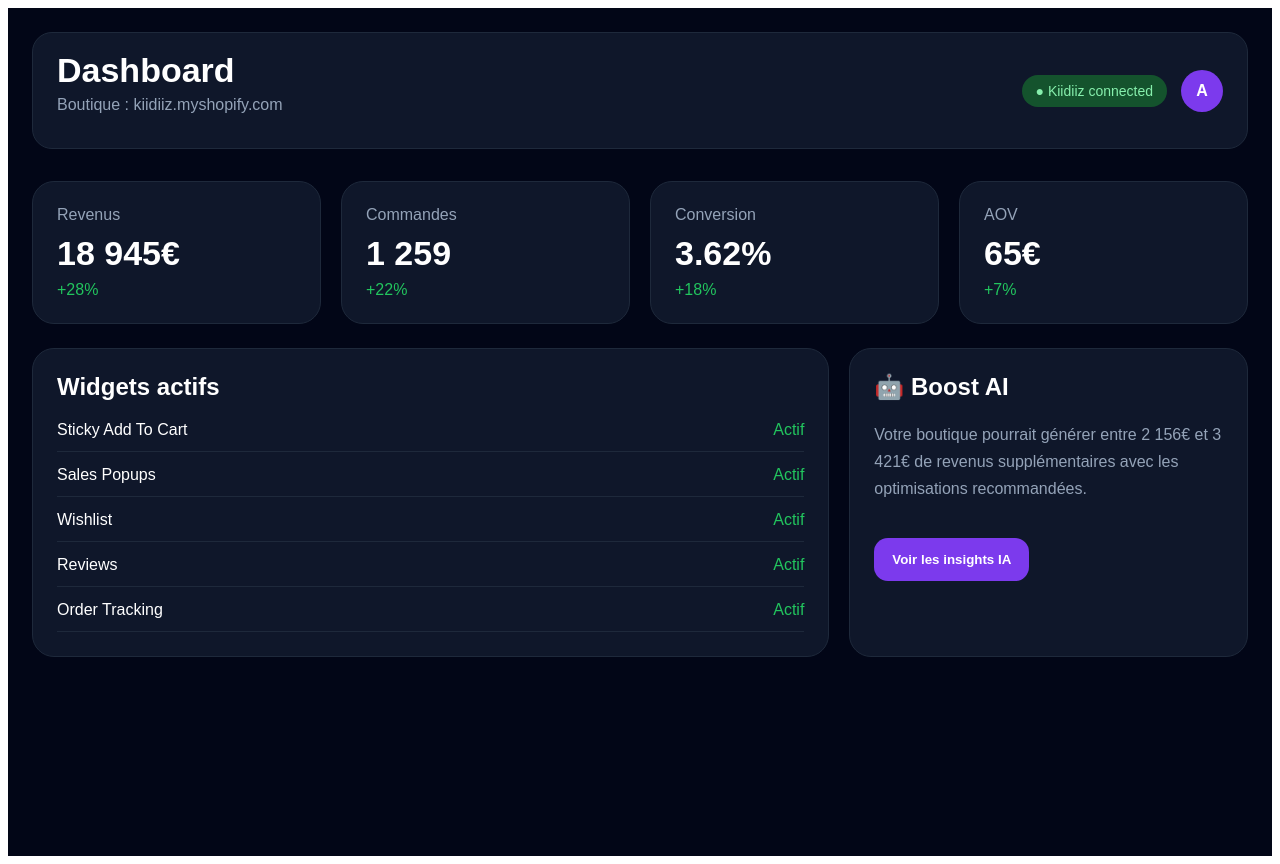
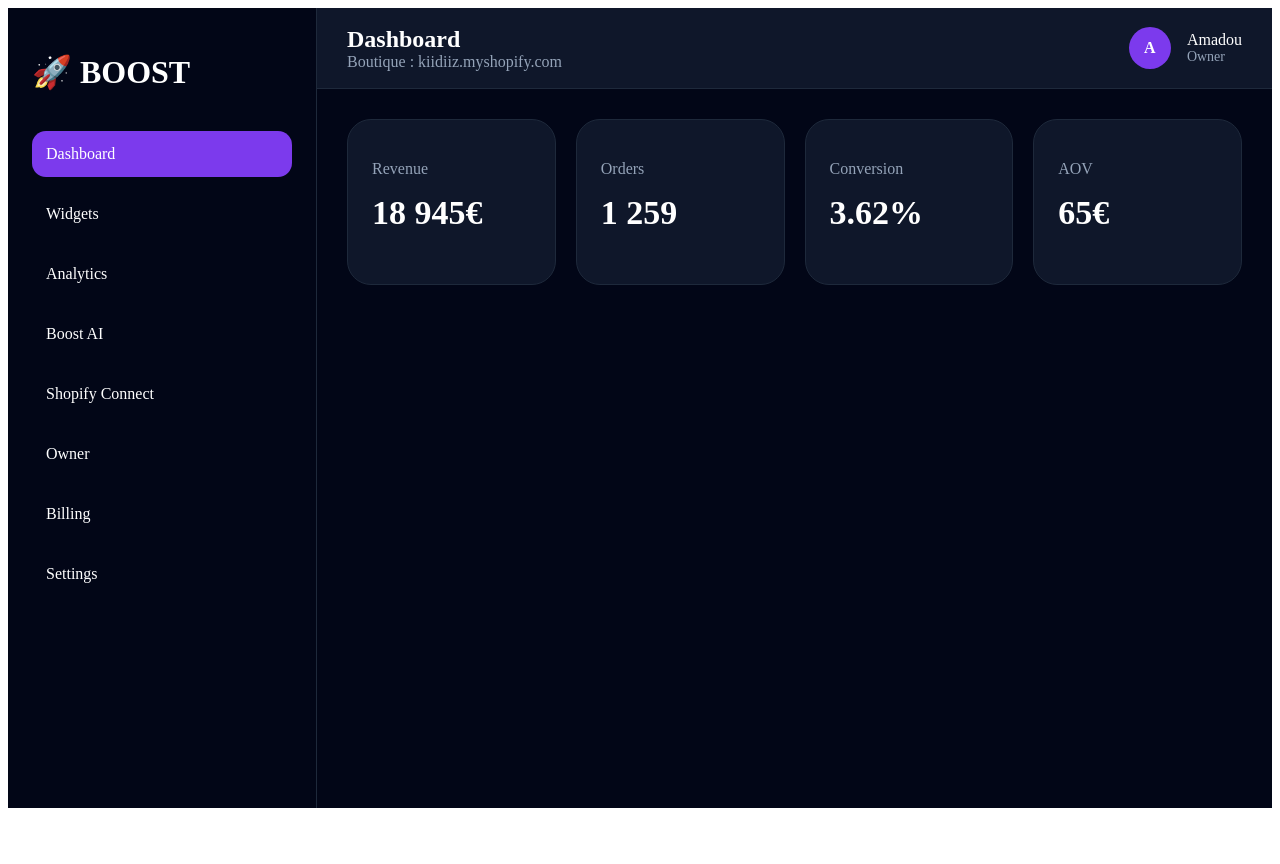
Before and after one commit to Amba91/Boost-App, a Next.js app: page /dashboard in a window 1280 px wide. After the commit the page ends 816 px from the top, so only its background shows below. Built offline with nearby package versions, Linux system fonts and the light colour scheme.

Commit message:
SaaS premium dashboard UI

```diff
--- /dev/null
+++ b/app/components/Sidebar.tsx
@@ -0,0 +1,58 @@
+const items = [
+  "Dashboard",
+  "Widgets",
+  "Analytics",
+  "Boost AI",
+  "Shopify Connect",
+  "Owner",
+  "Billing",
+  "Settings",
+]
+
+export default function Sidebar() {
+  return (
+    <div
+      style={{
+        width: "260px",
+        background: "#020617",
+        borderRight: "1px solid #1e293b",
+        padding: "24px",
+      }}
+    >
+      <h1
+        style={{
+          color: "white",
+          marginBottom: "40px",
+        }}
+      >
+        🚀 BOOST
+      </h1>
+
+      <div
+        style={{
+          display: "flex",
+          flexDirection: "column",
+          gap: "14px",
+        }}
+      >
+        {items.map((item) => (
+          <div
+            key={item}
+            style={{
+              padding: "14px",
+              borderRadius: "14px",
+              background:
+                item === "Dashboard"
+                  ? "#7c3aed"
+                  : "transparent",
+              color: "white",
+              cursor: "pointer",
+            }}
+          >
+            {item}
+          </div>
+        ))}
+      </div>
+    </div>
+  )
+}
--- /dev/null
+++ b/app/components/Topbar.tsx
@@ -0,0 +1,53 @@
+export default function Topbar() {
+  return (
+    <div
+      style={{
+        height: "80px",
+        background: "#0f172a",
+        borderBottom: "1px solid #1e293b",
+        display: "flex",
+        alignItems: "center",
+        justifyContent: "space-between",
+        padding: "0 30px",
+      }}
+    >
+      <div>
+        <h2 style={{ margin: 0, color: "white" }}>Dashboard</h2>
+        <p style={{ margin: 0, color: "#94a3b8" }}>
+          Boutique : kiidiiz.myshopify.com
+        </p>
+      </div>
+
+      <div
+        style={{
+          display: "flex",
+          alignItems: "center",
+          gap: "16px",
+        }}
+      >
+        <div
+          style={{
+            width: "42px",
+            height: "42px",
+            borderRadius: "999px",
+            background: "#7c3aed",
+            display: "flex",
+            alignItems: "center",
+            justifyContent: "center",
+            color: "white",
+            fontWeight: "bold",
+          }}
+        >
+          A
+        </div>
+
+        <div>
+          <div style={{ color: "white" }}>Amadou</div>
+          <div style={{ color: "#94a3b8", fontSize: "14px" }}>
+            Owner
+          </div>
+        </div>
+      </div>
+    </div>
+  )
+}
--- a/app/dashboard/page.tsx
+++ b/app/dashboard/page.tsx
@@ -1,206 +1,57 @@
+import Sidebar from "../components/Sidebar"
+import Topbar from "../components/Topbar"
+
 export default function DashboardPage() {
-  const widgets = [
-    "Sticky Add To Cart",
-    "Sales Popups",
-    "Wishlist",
-    "Reviews",
-    "Order Tracking",
-  ]
-
   return (
     <main
       style={{
         minHeight: "100vh",
+        display: "flex",
         background: "#020617",
-        color: "white",
-        fontFamily: "Arial, sans-serif",
-        padding: "24px",
       }}
     >
-      {/* TOPBAR */}
+      <Sidebar />
 
-      <div
-        style={{
-          display: "flex",
-          justifyContent: "space-between",
-          alignItems: "center",
-          marginBottom: "32px",
-          background: "#0f172a",
-          padding: "18px 24px",
-          borderRadius: "20px",
-          border: "1px solid #1e293b",
-        }}
-      >
-        <div>
-          <h1 style={{ margin: 0, fontSize: "34px" }}>Dashboard</h1>
+      <div style={{ flex: 1 }}>
+        <Topbar />
 
-          <p style={{ color: "#94a3b8", marginTop: "6px" }}>
-            Boutique : kiidiiz.myshopify.com
-          </p>
-        </div>
-
-        <div
-          style={{
-            display: "flex",
-            alignItems: "center",
-            gap: "14px",
-          }}
-        >
-          <div
-            style={{
-              background: "#14532d",
-              color: "#86efac",
-              padding: "8px 14px",
-              borderRadius: "999px",
-              fontSize: "14px",
-            }}
-          >
-            ● Kiidiiz connected
-          </div>
-
-          <div
-            style={{
-              width: "42px",
-              height: "42px",
-              borderRadius: "999px",
-              background: "#7c3aed",
-              display: "flex",
-              justifyContent: "center",
-              alignItems: "center",
-              fontWeight: "bold",
-            }}
-          >
-            A
-          </div>
-        </div>
-      </div>
-
-      {/* STATS */}
-
+        <div style={{ padding: "30px" }}>
           <div
             style={{
               display: "grid",
-          gridTemplateColumns: "repeat(auto-fit,minmax(220px,1fr))",
+              gridTemplateColumns: "repeat(4, 1fr)",
               gap: "20px",
             }}
           >
             {[
-          { title: "Revenus", value: "18 945€", growth: "+28%" },
-          { title: "Commandes", value: "1 259", growth: "+22%" },
-          { title: "Conversion", value: "3.62%", growth: "+18%" },
-          { title: "AOV", value: "65€", growth: "+7%" },
-        ].map((card) => (
+              ["Revenue", "18 945€"],
+              ["Orders", "1 259"],
+              ["Conversion", "3.62%"],
+              ["AOV", "65€"],
+            ].map(([title, value]) => (
               <div
-            key={card.title}
+                key={title}
                 style={{
                   background: "#0f172a",
                   border: "1px solid #1e293b",
-              borderRadius: "22px",
+                  borderRadius: "24px",
                   padding: "24px",
                 }}
               >
-            <p style={{ color: "#94a3b8", margin: 0 }}>{card.title}</p>
+                <p style={{ color: "#94a3b8" }}>{title}</p>
 
                 <h2
                   style={{
+                    color: "white",
                     marginTop: "10px",
-                marginBottom: "8px",
                     fontSize: "34px",
                   }}
                 >
-              {card.value}
+                  {value}
                 </h2>
-
-            <span style={{ color: "#22c55e" }}>{card.growth}</span>
               </div>
             ))}
           </div>
-
-      {/* CONTENT */}
-
-      <div
-        style={{
-          display: "grid",
-          gridTemplateColumns: "2fr 1fr",
-          gap: "20px",
-          marginTop: "24px",
-        }}
-      >
-        {/* WIDGETS */}
-
-        <div
-          style={{
-            background: "#0f172a",
-            border: "1px solid #1e293b",
-            borderRadius: "22px",
-            padding: "24px",
-          }}
-        >
-          <h2 style={{ marginTop: 0 }}>Widgets actifs</h2>
-
-          <div
-            style={{
-              marginTop: "20px",
-              display: "flex",
-              flexDirection: "column",
-              gap: "14px",
-            }}
-          >
-            {widgets.map((widget) => (
-              <div
-                key={widget}
-                style={{
-                  display: "flex",
-                  justifyContent: "space-between",
-                  alignItems: "center",
-                  paddingBottom: "12px",
-                  borderBottom: "1px solid #1e293b",
-                }}
-              >
-                <span>{widget}</span>
-
-                <span style={{ color: "#22c55e" }}>Actif</span>
-              </div>
-            ))}
-          </div>
-        </div>
-
-        {/* AI */}
-
-        <div
-          style={{
-            background: "#0f172a",
-            border: "1px solid #1e293b",
-            borderRadius: "22px",
-            padding: "24px",
-          }}
-        >
-          <h2 style={{ marginTop: 0 }}>🤖 Boost AI</h2>
-
-          <p
-            style={{
-              color: "#94a3b8",
-              lineHeight: "1.7",
-            }}
-          >
-            Votre boutique pourrait générer entre 2 156€ et 3 421€ de revenus
-            supplémentaires avec les optimisations recommandées.
-          </p>
-
-          <button
-            style={{
-              marginTop: "20px",
-              background: "#7c3aed",
-              border: "none",
-              color: "white",
-              padding: "14px 18px",
-              borderRadius: "14px",
-              cursor: "pointer",
-              fontWeight: "bold",
-            }}
-          >
-            Voir les insights IA
-          </button>
         </div>
       </div>
     </main>
```
Lines whose indentation alone changed are shown as unchanged.
